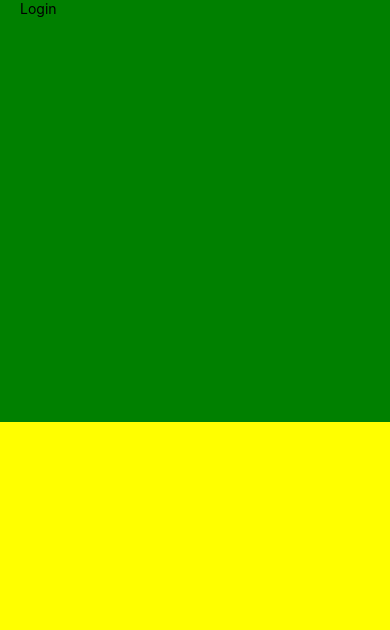
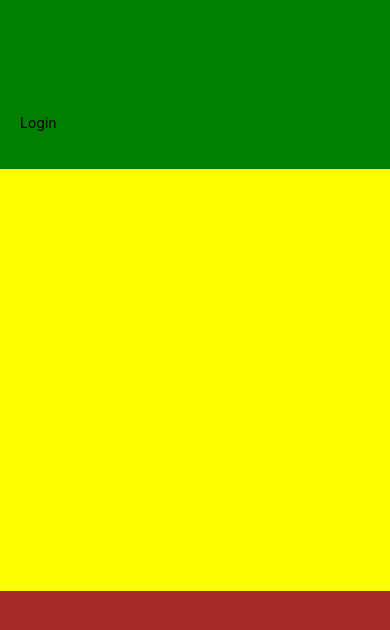
Before and after one commit to Sedinamm/Photography-mobile-app, a React Native app: screen / in a window 390 px wide. Shown: the top 630 px of the page. Built offline with nearby package versions, Linux system fonts and the light colour scheme.

Commit message:
added another view with flexbox

```diff
--- a/Screens/Login.js
+++ b/Screens/Login.js
@@ -6,10 +6,11 @@ const Login = () => {
     <View style={{flex:10}}>
       {/* Text (Login) */}
       <View style={{flex:2, backgroundColor:"green"}}>
-        <Text style={{marginLeft:20,}}>Login</Text>
+        <Text style={{marginLeft:20, paddingTop:114}}>Login</Text>
       </View>
       {/* TextInput */}
-      <View style={{flex:2, backgroundColor:"yellow"}}></View>
+      <View style={{flex:5, backgroundColor:"yellow"}}></View>
+      <View style={{flex:3, backgroundColor:"brown"}}></View>
     </View>
   )
 }
```
